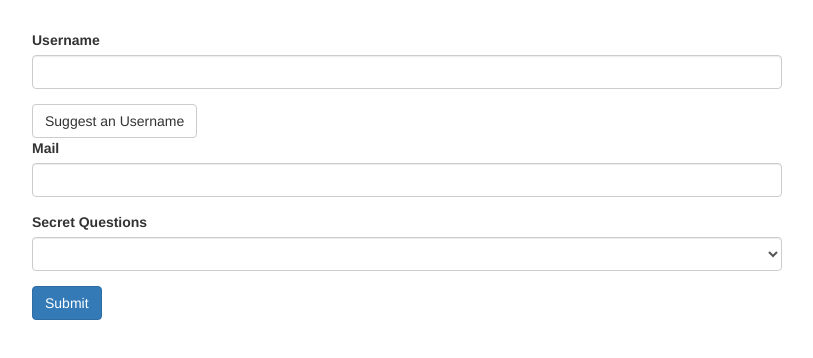
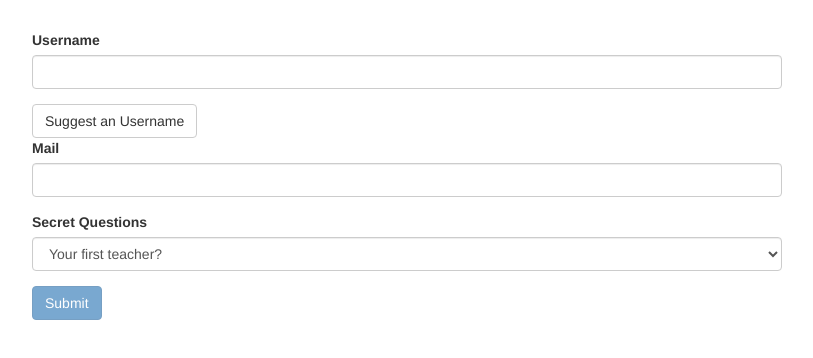
Before and after one commit to gauravKumarSingh-git/angularTutorial, an Angular app in the folder forms-td-start/: page / in a window 1280 px wide. Shown: the top 358 px of the page, without its empty margins (233-1046 px from the left). Built offline with nearby package versions, Linux system fonts and the light colour scheme.

Commit message:
adding default value using ngModel

```diff
--- a/forms-td-start/src/app/app.component.css
+++ b/forms-td-start/src/app/app.component.css
@@ -1,3 +1,7 @@
 .container {
   margin-top: 30px;
 }
+
+input.ng-invalid.ng-touched{
+  border: 1px solid red;
+}
--- a/forms-td-start/src/app/app.component.html
+++ b/forms-td-start/src/app/app.component.html
@@ -23,21 +23,26 @@
               ngModel
               name="email"
               required
-              email>
+              email
+              #email="ngModel">
           </div>
+          <p class="help-block" *ngIf="!email.valid && email.touched">Please enter a valid email</p>
         </div>
         <div class="form-group">
           <label for="secret">Secret Questions</label>
           <select
             id="secret"
             class="form-control"
-            ngModel
+            [ngModel]="defaultQuestion"
             name="secret">
             <option value="pet">Your first Pet?</option>
             <option value="teacher">Your first teacher?</option>
           </select>
         </div>
-        <button class="btn btn-primary" type="submit">Submit</button>
+        <button
+          class="btn btn-primary"
+          type="submit"
+          [disabled]="!f.valid">Submit</button>
       </form>
     </div>
   </div>
--- a/forms-td-start/src/app/app.component.ts
+++ b/forms-td-start/src/app/app.component.ts
@@ -8,6 +8,7 @@ import { NgForm } from '@angular/forms';
 })
 export class AppComponent {
   @ViewChild('f') signUpForm: NgForm;
+  defaultQuestion = 'teacher';
 
   suggestUserName() {
     const suggestedName = 'Superuser';
```
